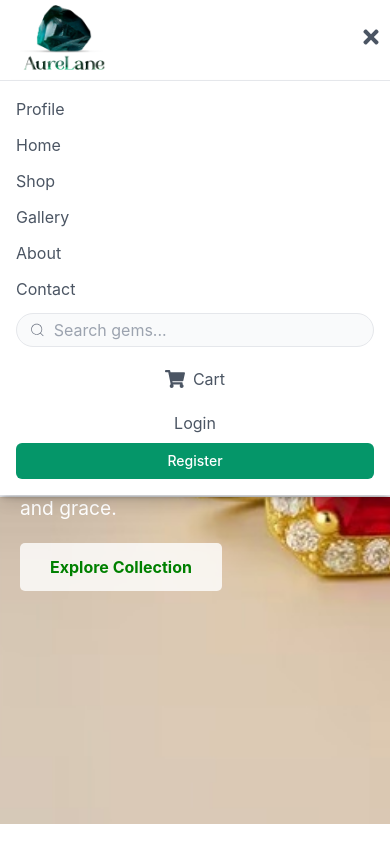
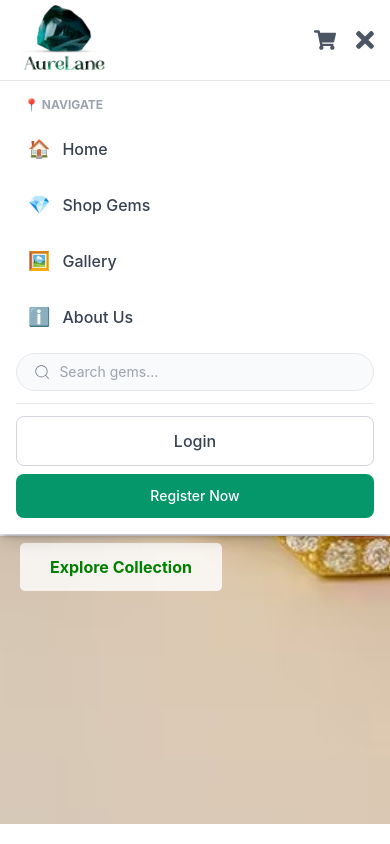
Before and after one commit to Aniket7411/Gems_frontend, a React (Create React App) app: page / in a window 390 px wide. Both pictures are taken after a click on the button 371 px from the left and 37 px from the top of the page. Shown: the top 844 px of the page. Built offline with nearby package versions, Linux system fonts and the light colour scheme.

Commit message:
updated header

```diff
--- a/package.json
+++ b/package.json
@@ -9,6 +9,7 @@
     "@testing-library/user-event": "^13.5.0",
     "axios": "^1.12.2",
     "framer-motion": "^12.23.22",
+    "jspdf": "^3.0.3",
     "react": "^19.1.1",
     "react-dom": "^19.1.1",
     "react-icons": "^5.5.0",
--- a/src/components/layout/Header.js
+++ b/src/components/layout/Header.js
@@ -220,12 +220,38 @@ const Header = () => {
           </div>
 
           {/* Mobile menu button */}
-          <div className="md:hidden">
+          <div className="md:hidden flex items-center space-x-3">
+            {/* Cart Icon for Mobile */}
+            <Link to="/cart" className="relative text-gray-600 hover:text-emerald-600">
+              <FaShoppingCart size={22} />
+              {cartItemCount > 0 && (
+                <span className="absolute -top-2 -right-2 bg-red-500 text-white text-xs rounded-full h-5 w-5 flex items-center justify-center font-bold">
+                  {cartItemCount}
+                </span>
+              )}
+            </Link>
+
+            {/* Profile Icon for Mobile */}
+            {isAuthenticated && (
+              <Link
+                to={
+                  user?.role === "admin" ? "/admin/sellers" :
+                    user?.role === "seller" ? "/seller-dashboard" :
+                      "/my-orders"
+                }
+                className="text-gray-600 hover:text-emerald-600"
+                title="My Account"
+              >
+                <CgProfile size={26} />
+              </Link>
+            )}
+
+            {/* Hamburger Button */}
             <button
               onClick={() => setMobileMenuOpen(!mobileMenuOpen)}
-              className="text-gray-600 hover:text-emerald-600"
+              className="text-gray-600 hover:text-emerald-600 p-1"
             >
-              {mobileMenuOpen ? <FaTimes size={22} /> : <FaBars size={22} />}
+              {mobileMenuOpen ? <FaTimes size={26} /> : <FaBars size={26} />}
             </button>
           </div>
         </div>
@@ -233,75 +259,156 @@ const Header = () => {
 
       {/* Mobile menu dropdown */}
       {mobileMenuOpen && (
-        <div className="md:hidden bg-white border-t shadow-lg p-4 space-y-3">
-          <Link to={
-            JSON.parse(localStorage.getItem('user'))?.role === "admin"
-              ? "/admin/sellers"
-              : user?.role === "seller"
-                ? "/seller-detail"
-                : "/user-detail"
-          } className="block text-gray-600 hover:text-emerald-600">
-            Profile
+        <div className="md:hidden bg-white border-t shadow-lg">
+          <div className="p-4 space-y-3">
+            {/* User Info Section - Only if authenticated */}
+            {isAuthenticated && (
+              <div className="pb-3 border-b border-gray-200 bg-gradient-to-r from-emerald-50 to-blue-50 -mx-4 px-4 py-3 mb-3">
+                <p className="font-semibold text-gray-900 text-sm">👋 {user?.name || "User"}</p>
+                <p className="text-xs text-gray-500 mt-1">{user?.email}</p>
+                <span className="inline-block mt-2 px-2 py-1 bg-emerald-600 text-white text-xs rounded-full font-medium capitalize">
+                  {user?.role || "Buyer"}
+                </span>
+              </div>
+            )}
+
+            {/* Navigation Links */}
+            <div className="space-y-2">
+              <p className="text-xs font-bold text-gray-400 uppercase px-2 mb-3">📍 Navigate</p>
+
+              <Link
+                to="/"
+                onClick={() => setMobileMenuOpen(false)}
+                className="flex items-center space-x-3 px-3 py-2.5 text-gray-700 hover:bg-emerald-50 hover:text-emerald-600 rounded-lg transition-colors font-medium"
+              >
+                <span className="text-lg">🏠</span>
+                <span>Home</span>
               </Link>
 
-
-
-          <Link to="/" className="block text-gray-600 hover:text-emerald-600">
-            Home
-          </Link>
-          <Link to="/shop" className="block text-gray-600 hover:text-emerald-600">
-            Shop
+              <Link
+                to="/shop"
+                onClick={() => setMobileMenuOpen(false)}
+                className="flex items-center space-x-3 px-3 py-2.5 text-gray-700 hover:bg-emerald-50 hover:text-emerald-600 rounded-lg transition-colors font-medium"
+              >
+                <span className="text-lg">💎</span>
+                <span>Shop Gems</span>
               </Link>
 
               <Link
                 to="/gemstones"
-            className="block text-gray-600 hover:text-emerald-600"
+                onClick={() => setMobileMenuOpen(false)}
+                className="flex items-center space-x-3 px-3 py-2.5 text-gray-700 hover:bg-emerald-50 hover:text-emerald-600 rounded-lg transition-colors font-medium"
               >
-            Gallery
+                <span className="text-lg">🖼️</span>
+                <span>Gallery</span>
+              </Link>
+
+              <Link
+                to="/aboutus"
+                onClick={() => setMobileMenuOpen(false)}
+                className="flex items-center space-x-3 px-3 py-2.5 text-gray-700 hover:bg-emerald-50 hover:text-emerald-600 rounded-lg transition-colors font-medium"
+              >
+                <span className="text-lg">ℹ️</span>
+                <span>About Us</span>
+              </Link>
+            </div>
+
+            {/* Role-Specific Quick Actions */}
+            {isAuthenticated && (
+              <div className="pt-3 border-t border-gray-200">
+                <p className="text-xs font-bold text-gray-400 uppercase px-2 mb-3">
+                  {user?.role === "admin" ? "⚙️ Admin Tools" :
+                    user?.role === "seller" ? "🏪 My Business" :
+                      "👤 My Account"}
+                </p>
+
+                {user?.role === "admin" ? (
+                  <>
+                    <Link
+                      to="/admin/sellers"
+                      onClick={() => setMobileMenuOpen(false)}
+                      className="flex items-center space-x-3 px-3 py-2.5 text-gray-700 hover:bg-blue-50 hover:text-blue-600 rounded-lg transition-colors"
+                    >
+                      <span className="text-lg">🏪</span>
+                      <span>Manage Sellers</span>
                     </Link>
                     <Link
-            to="/aboutus"
-            className="block text-gray-600 hover:text-emerald-600"
+                      to="/dashboard"
+                      onClick={() => setMobileMenuOpen(false)}
+                      className="flex items-center space-x-3 px-3 py-2.5 text-gray-700 hover:bg-blue-50 hover:text-blue-600 rounded-lg transition-colors"
                     >
-            About
+                      <span className="text-lg">📊</span>
+                      <span>Dashboard</span>
+                    </Link>
+                  </>
+                ) : user?.role === "seller" ? (
+                  <>
+                    <Link
+                      to="/seller-dashboard"
+                      onClick={() => setMobileMenuOpen(false)}
+                      className="flex items-center space-x-3 px-3 py-2.5 text-gray-700 hover:bg-emerald-50 hover:text-emerald-600 rounded-lg transition-colors"
+                    >
+                      <span className="text-lg">📊</span>
+                      <span>My Dashboard</span>
                     </Link>
                     <Link
-            to="/contact"
-            className="block text-gray-600 hover:text-emerald-600"
+                      to="/add-gem"
+                      onClick={() => setMobileMenuOpen(false)}
+                      className="flex items-center space-x-3 px-3 py-2.5 text-gray-700 hover:bg-emerald-50 hover:text-emerald-600 rounded-lg transition-colors"
                     >
-            Contact
+                      <span className="text-lg">➕</span>
+                      <span>Add New Gem</span>
                     </Link>
-          {isAuthenticated && (
+                    <Link
+                      to="/seller-detail"
+                      onClick={() => setMobileMenuOpen(false)}
+                      className="flex items-center space-x-3 px-3 py-2.5 text-gray-700 hover:bg-emerald-50 hover:text-emerald-600 rounded-lg transition-colors"
+                    >
+                      <span className="text-lg">✏️</span>
+                      <span>Edit Profile</span>
+                    </Link>
+                  </>
+                ) : (
                   <>
                     <Link
-                to="/dashboard"
-                className="block text-gray-600 hover:text-emerald-600"
+                      to="/my-orders"
+                      onClick={() => setMobileMenuOpen(false)}
+                      className="flex items-center space-x-3 px-3 py-2.5 text-gray-700 hover:bg-emerald-50 hover:text-emerald-600 rounded-lg transition-colors"
                     >
-                Dashboard
+                      <span className="text-lg">📦</span>
+                      <span>My Orders</span>
                     </Link>
-
-              {
-                JSON.parse(localStorage.getItem('user'))?.role === "seller" && <Link
-                  to="/add-gem"
-                  className="block text-gray-600 hover:text-emerald-600"
+                    <Link
+                      to="/wishlist"
+                      onClick={() => setMobileMenuOpen(false)}
+                      className="flex items-center space-x-3 px-3 py-2.5 text-gray-700 hover:bg-emerald-50 hover:text-emerald-600 rounded-lg transition-colors"
                     >
-                  Add Gem
+                      <span className="text-lg">❤️</span>
+                      <span>Wishlist</span>
                     </Link>
-              }
-
+                    <Link
+                      to="/user-detail"
+                      onClick={() => setMobileMenuOpen(false)}
+                      className="flex items-center space-x-3 px-3 py-2.5 text-gray-700 hover:bg-emerald-50 hover:text-emerald-600 rounded-lg transition-colors"
+                    >
+                      <span className="text-lg">👤</span>
+                      <span>My Profile</span>
+                    </Link>
                   </>
                 )}
+              </div>
+            )}
 
-          {/* Mobile search */}
-          <div className="relative">
-            <div className="flex items-center border rounded-full px-3 py-1 bg-gray-50 mt-3">
-              <CiSearch className="text-gray-500 text-lg" />
+            {/* Mobile Search */}
+            <div className="relative mb-3">
+              <div className="flex items-center border rounded-full px-4 py-2 bg-gray-50">
+                <CiSearch className="text-gray-500 text-xl" />
                 <input
                   type="text"
                   value={searchTerm}
                   onChange={handleSearchChange}
                   placeholder="Search gems..."
-                className="ml-2 bg-transparent outline-none w-full"
+                  className="ml-2 bg-transparent outline-none w-full text-sm"
                 />
               </div>
               {suggestions.length > 0 && (
@@ -309,8 +416,11 @@ const Header = () => {
                   {suggestions.map((gem, idx) => (
                     <li
                       key={idx}
-                    className="px-4 py-2 cursor-pointer hover:bg-gray-100"
-                    onClick={() => handleSearchSelect(gem)}
+                      className="px-4 py-2 cursor-pointer hover:bg-gray-100 text-sm"
+                      onClick={() => {
+                        handleSearchSelect(gem);
+                        setMobileMenuOpen(false);
+                      }}
                     >
                       {gem}
                     </li>
@@ -319,45 +429,43 @@ const Header = () => {
               )}
             </div>
 
-          {/* Cart and Auth links */}
-          <div className="mt-4 space-y-3">
-            {/* Cart Link */}
-            <Link
-              to="/cart"
-              className="flex items-center justify-center space-x-2 text-gray-600 hover:text-emerald-600 p-2"
+            {/* Auth Section */}
+            <div className="pt-3 border-t border-gray-200">
+              {isAuthenticated ? (
+                <div className="space-y-2">
+                  <div className="text-center text-sm text-gray-500 mb-3">
+                    Logged in as <span className="font-semibold text-emerald-600">{user?.name}</span>
+                  </div>
+                  <button
+                    onClick={() => {
+                      handleLogout();
+                      setMobileMenuOpen(false);
+                    }}
+                    className="bg-red-600 hover:bg-red-700 text-white px-4 py-3 rounded-lg w-full text-sm font-medium transition-colors flex items-center justify-center space-x-2"
                   >
-              <FaShoppingCart className="w-5 h-5" />
-              <span>Cart</span>
-              {cartItemCount > 0 && (
-                <span className="bg-red-500 text-white text-xs rounded-full h-5 w-5 flex items-center justify-center">
-                  {cartItemCount}
-                </span>
-              )}
-            </Link>
-
-            {isAuthenticated ? (
-              <button
-                onClick={handleLogout}
-                className="bg-red-600 hover:bg-red-700 text-white px-4 py-2 rounded-md w-full text-sm font-medium transition-colors duration-200"
-              >
-                Logout
+                    <span>🚪</span>
+                    <span>Logout</span>
                   </button>
+                </div>
               ) : (
                 <div className="space-y-2">
                   <Link
                     to="/login"
-                  className="block text-center text-gray-600 hover:text-emerald-600"
+                    onClick={() => setMobileMenuOpen(false)}
+                    className="block text-center border border-gray-300 text-gray-700 hover:bg-gray-50 px-4 py-3 rounded-lg font-medium transition-colors"
                   >
                     Login
                   </Link>
                   <Link
                     to="/register"
-                  className="block text-center bg-emerald-600 hover:bg-emerald-700 text-white px-4 py-2 rounded-md text-sm font-medium transition-colors duration-200"
+                    onClick={() => setMobileMenuOpen(false)}
+                    className="block text-center bg-emerald-600 hover:bg-emerald-700 text-white px-4 py-3 rounded-lg text-sm font-medium transition-colors"
                   >
-                  Register
+                    Register Now
                   </Link>
                 </div>
               )}
+            </div>
           </div>
         </div>
       )}
--- a/src/services/api.js
+++ b/src/services/api.js
@@ -1,7 +1,7 @@
 import axios from 'axios';
 
-// const API_BASE_URL = 'http://localhost:5000/api';
-const API_BASE_URL = 'https://gems-backend-u.onrender.com/api';
+const API_BASE_URL = 'http://localhost:5000/api';
+// const API_BASE_URL = 'https://gems-backend-u.onrender.com/api';
 
 
 // Create axios instance
```
Also changed, not shown: src/index.css (+34 -4 lines), 2 other files (tests, documents, lock files or other folders). Lines whose indentation alone changed are shown as unchanged.
